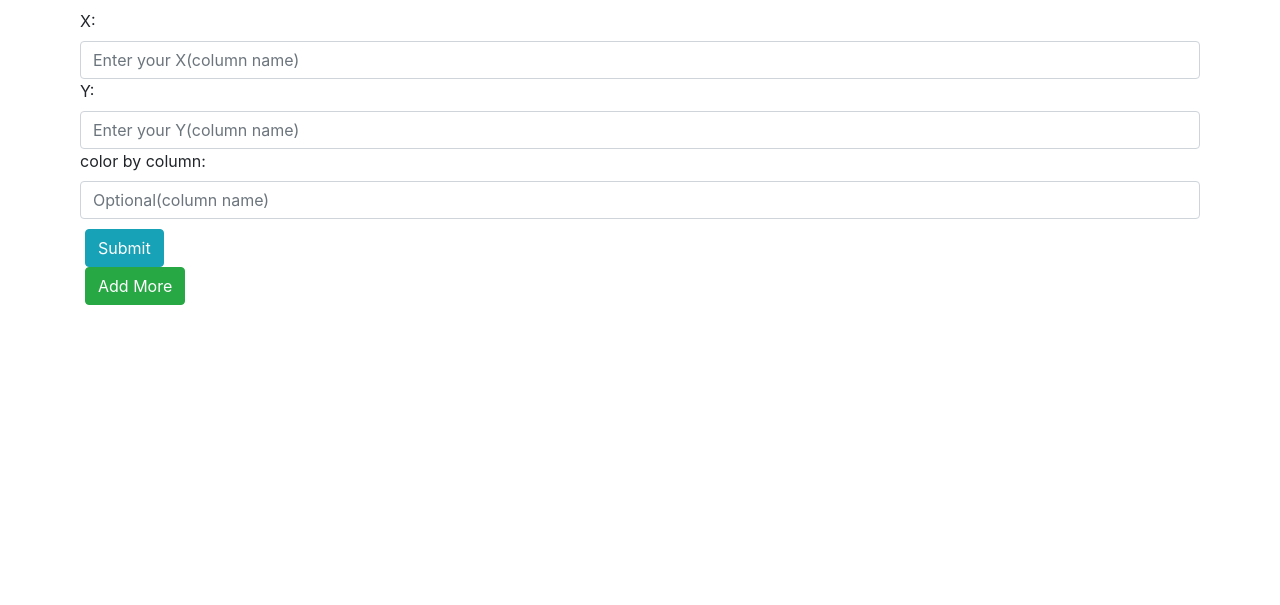
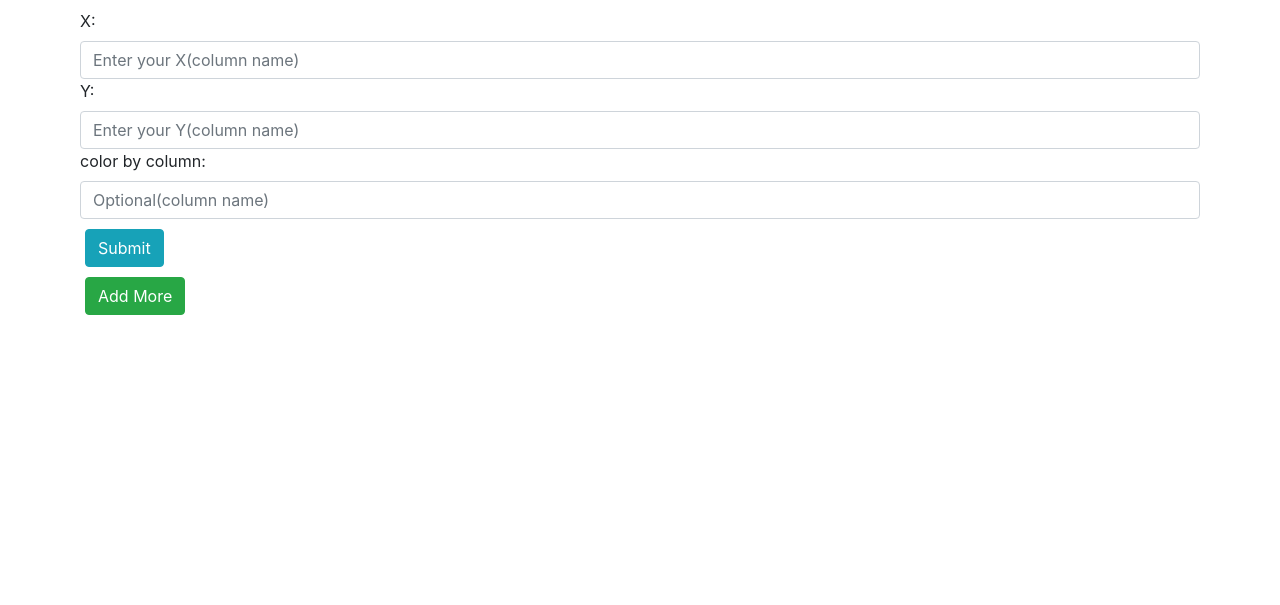
Before and after one commit to pawelczyz55/engineering-project, a Flask app: page /test in a window 1280 px wide. Shown: the part 147-752 px from the top of the page. Run offline with Flask 2, Linux system fonts and the light colour scheme; a user stored in the database is signed in; some libraries are stand-ins or nearby versions.

Commit message:
fixed adding forms btn

```diff
--- a/website/static/style.css
+++ b/website/static/style.css
@@ -18,3 +18,8 @@ footer h3{
     color: #fff;
     font-size: small;
 }
+
+.addMoreForms{
+    padding-top: 10px;
+    padding-bottom: 50px;
+}
--- a/website/templates/testowy.html
+++ b/website/templates/testowy.html
@@ -73,7 +73,7 @@
                 <input type="submit" name="submit" id="submit" class="btn btn-info" value="Submit" />
 
             </form>
-            <div class="col-xs-6"><button type="button" name="add" id="AddMoreFileBox" class="btn btn-success">Add More</button></div>
+            <div class="addMoreForms"><button type="button" name="add" id="AddMoreFileBox" class="btn btn-success">Add More</button></div>
         </div>
     </div>
 
```
